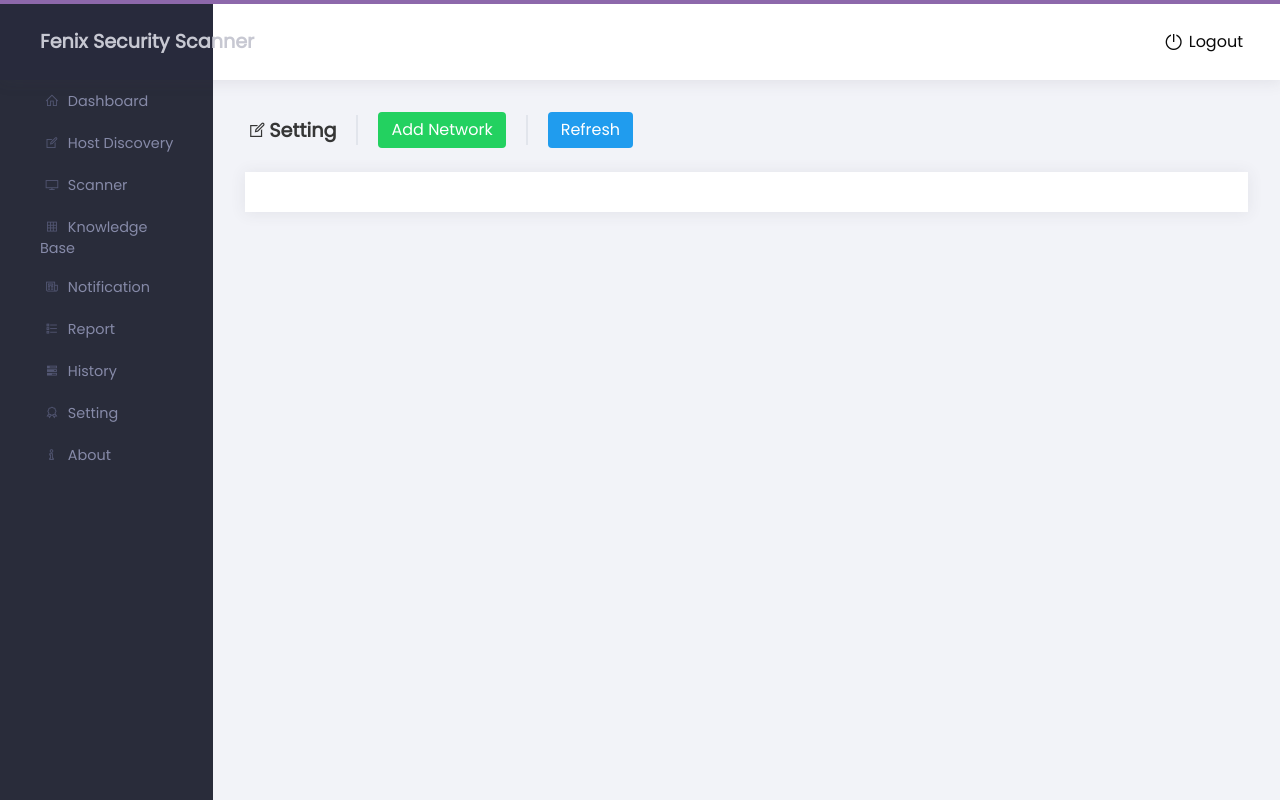
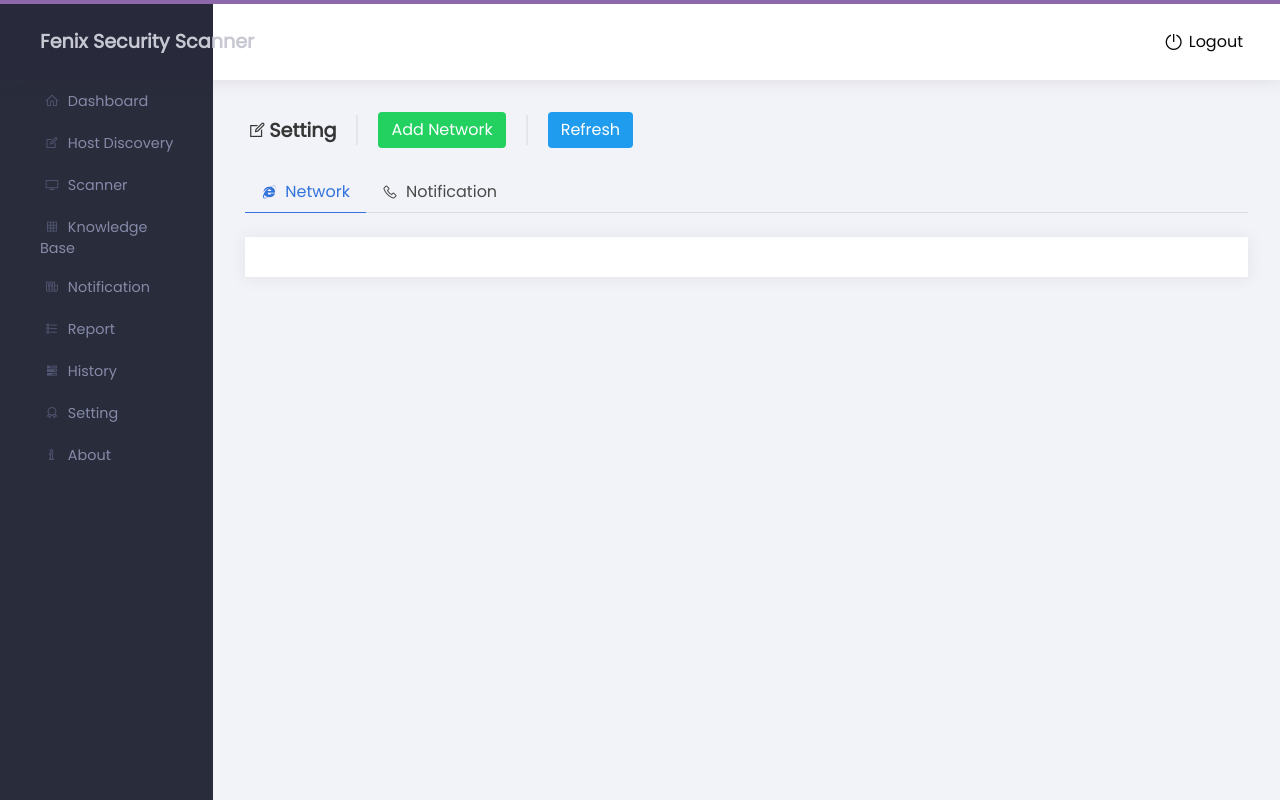
Before and after one commit to crocup/Fenix-VM, a Flask app: page /setting in a window 1280 px wide. Run offline with Flask 2, Linux system fonts and the light colour scheme; the visitor is signed in with stand-in values (Sample User, id 1); data that the repository does not hold is empty; parts of the project's set-up code (start-up, migrations or seed data) failed here and were passed over; some libraries are stand-ins or nearby versions.

Commit message:
feat: Сортировка в таблицах по умолчанию по дате

```diff
--- a/app/templates/scanner.html
+++ b/app/templates/scanner.html
@@ -45,7 +45,7 @@
 <script type="text/javascript" class="init">
         $(document).ready(function() {
 	    $('#scanner_id').DataTable( {
-		select: true
+		"order": [[ 3, "desc" ]]
 	        } );
         } );
 </script>
--- a/app/templates/setting.html
+++ b/app/templates/setting.html
@@ -10,6 +10,22 @@
         <span class="separator"></span>
                         <a class="button is-info" href="{{ url_for('main.setting') }}">Refresh</a>
         </div>
+        <div class="tabs is-left">
+  <ul>
+    <li class="is-active" id="all-tab">
+      <a onClick="switchToAll()">
+        <span class="icon is-small"><i class="fa fa-internet-explorer" aria-hidden="true"></i></span>
+        <span>Network</span>
+      </a>
+    </li>
+    <li id="adaptivedesign-tab">
+      <a onClick="switchToAdaptiveDesign()">
+        <span class="icon is-small"><i class="fa fa-phone" aria-hidden="true"></i></span>
+        <span>Notification</span>
+      </a>
+    </li>
+  </ul>
+</div>
 
 <div id="all-tab-content">
     <div class="box">
--- a/app/templates/tag.html
+++ b/app/templates/tag.html
@@ -83,11 +83,10 @@
         </div>
 
             </div>
-
 <script type="text/javascript" class="init">
         $(document).ready(function() {
 	    $('#inventory_ip_id').DataTable( {
-		select: true
+		"order": [[ 2, "desc" ]]
 	        } );
         } );
 </script>
```
Also changed, not shown: app/templates/inventory.html (+7 -7 lines).
